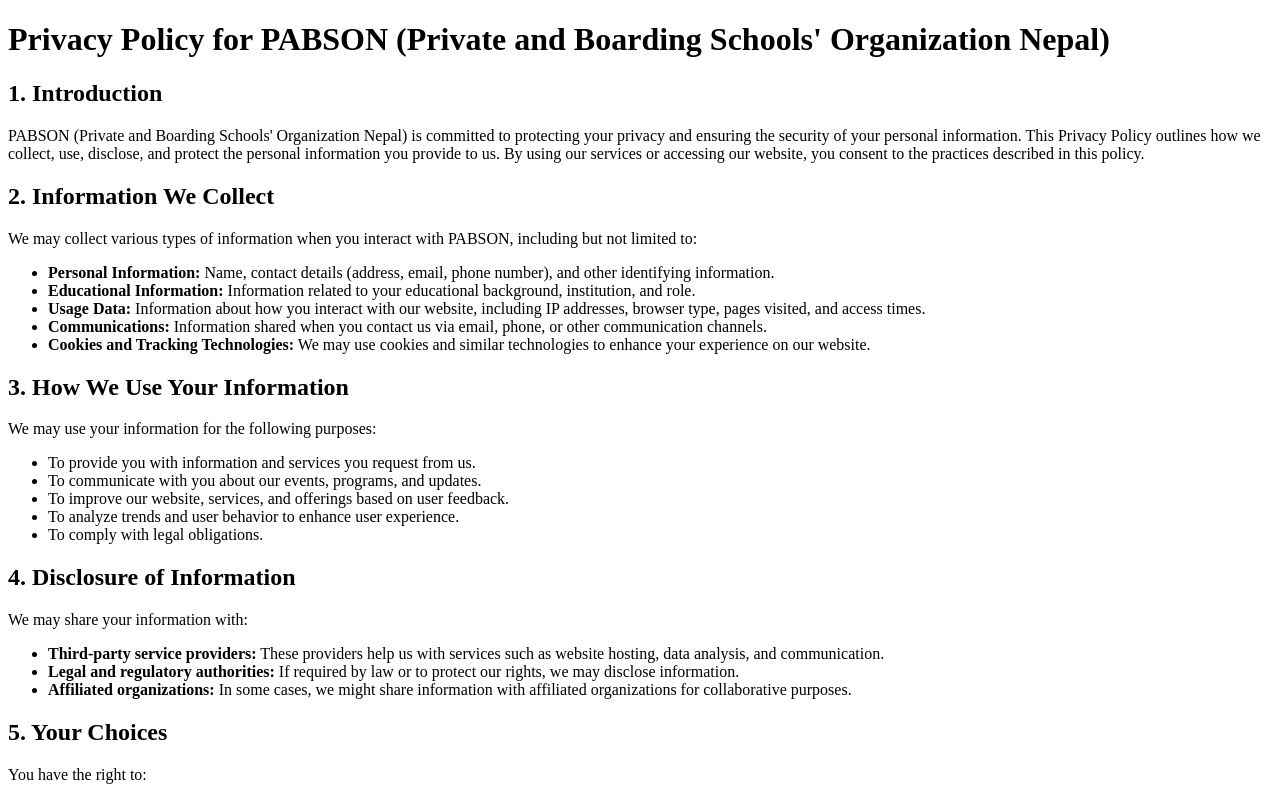
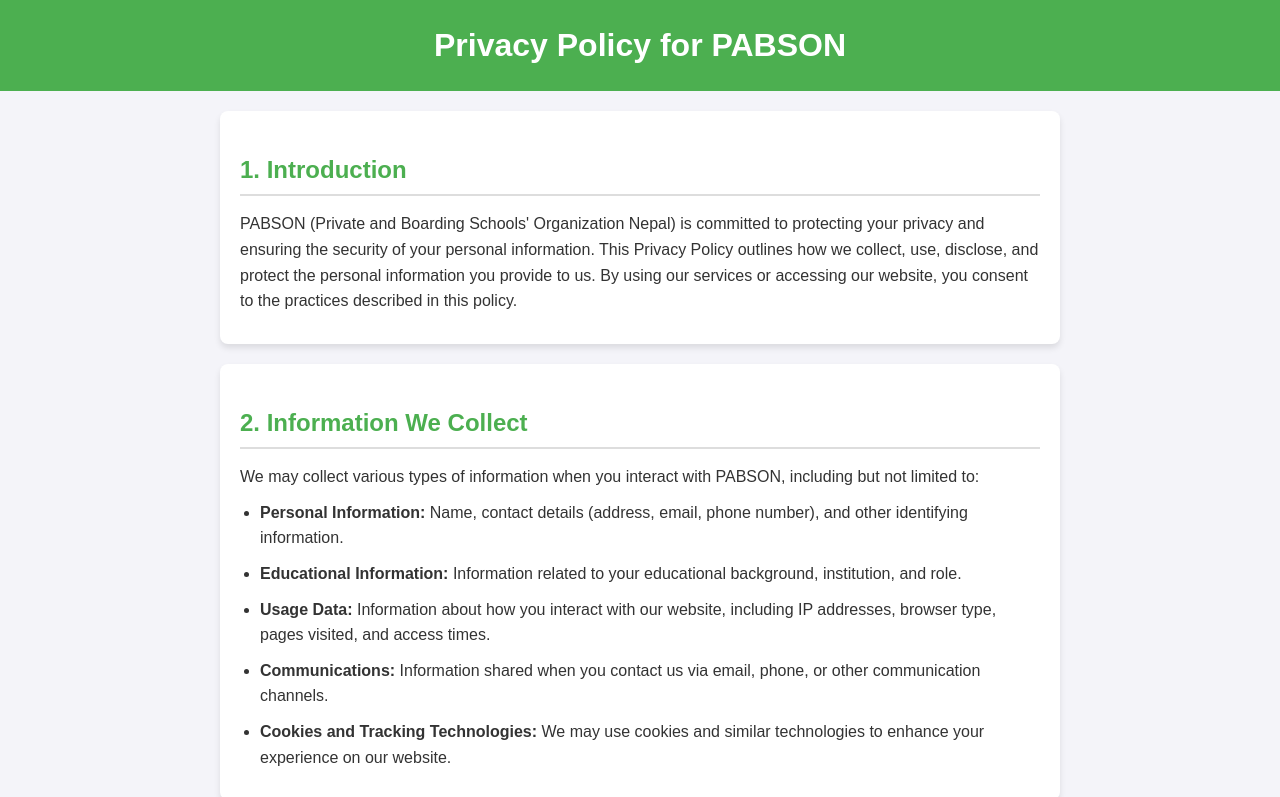
Before and after one commit to Sprajapati123/pabson_privacy_policy, a plain HTML site: page index.html in a window 1280 px wide. Shown: the top 797 px of the page. Drawn offline with Linux system fonts and the light colour scheme.

Commit message:
Update index.html

```diff
--- a/index.html
+++ b/index.html
@@ -4,10 +4,63 @@
     <meta charset="UTF-8">
     <meta name="viewport" content="width=device-width, initial-scale=1.0">
     <title>Privacy Policy | PABSON</title>
+    <style>
+        body {
+            font-family: Arial, sans-serif;
+            line-height: 1.6;
+            margin: 0;
+            padding: 0;
+            background-color: #f4f4f9;
+            color: #333;
+        }
+        header {
+            background-color: #4CAF50;
+            color: white;
+            padding: 20px 10px;
+            text-align: center;
+        }
+        header h1 {
+            margin: 0;
+            font-size: 2em;
+        }
+        section {
+            max-width: 800px;
+            margin: 20px auto;
+            background: white;
+            padding: 20px;
+            border-radius: 8px;
+            box-shadow: 0 4px 6px rgba(0, 0, 0, 0.1);
+        }
+        section h2 {
+            color: #4CAF50;
+            font-size: 1.5em;
+            border-bottom: 2px solid #ddd;
+            padding-bottom: 5px;
+            margin-bottom: 15px;
+        }
+        ul {
+            margin: 0;
+            padding: 0 0 0 20px;
+            list-style: disc;
+        }
+        ul li {
+            margin: 10px 0;
+        }
+        p {
+            margin: 10px 0;
+        }
+        footer {
+            text-align: center;
+            padding: 10px 0;
+            background: #333;
+            color: white;
+            margin-top: 20px;
+        }
+    </style>
 </head>
 <body>
     <header>
-        <h1>Privacy Policy for PABSON (Private and Boarding Schools' Organization Nepal)</h1>
+        <h1>Privacy Policy for PABSON</h1>
     </header>
     <section>
         <h2>1. Introduction</h2>
@@ -64,5 +117,8 @@
             We strive to protect your information, but we cannot guarantee absolute security.
         </p>
     </section>
+    <footer>
+        <p>&copy; 2024 PABSON | All Rights Reserved</p>
+    </footer>
 </body>
 </html>
```
